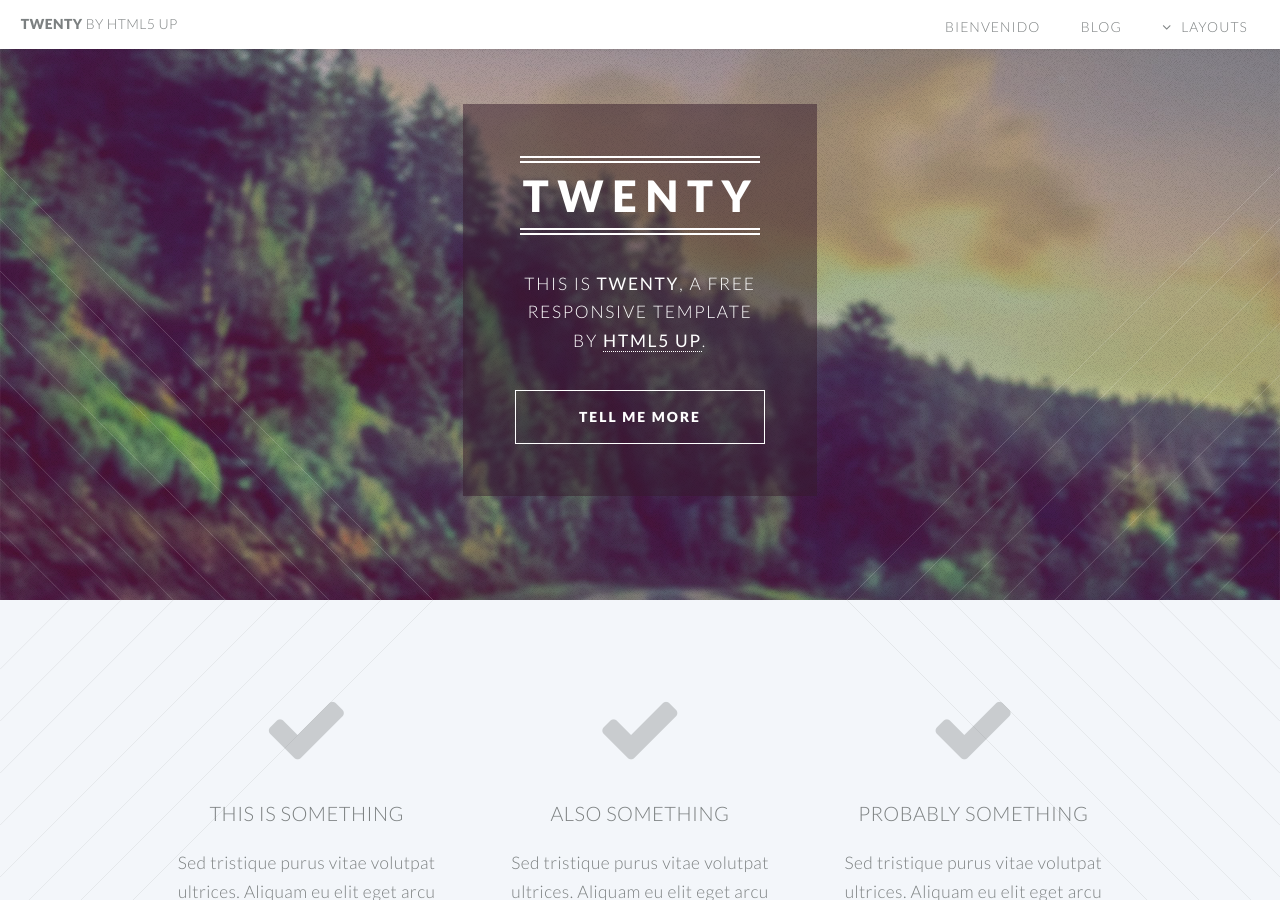
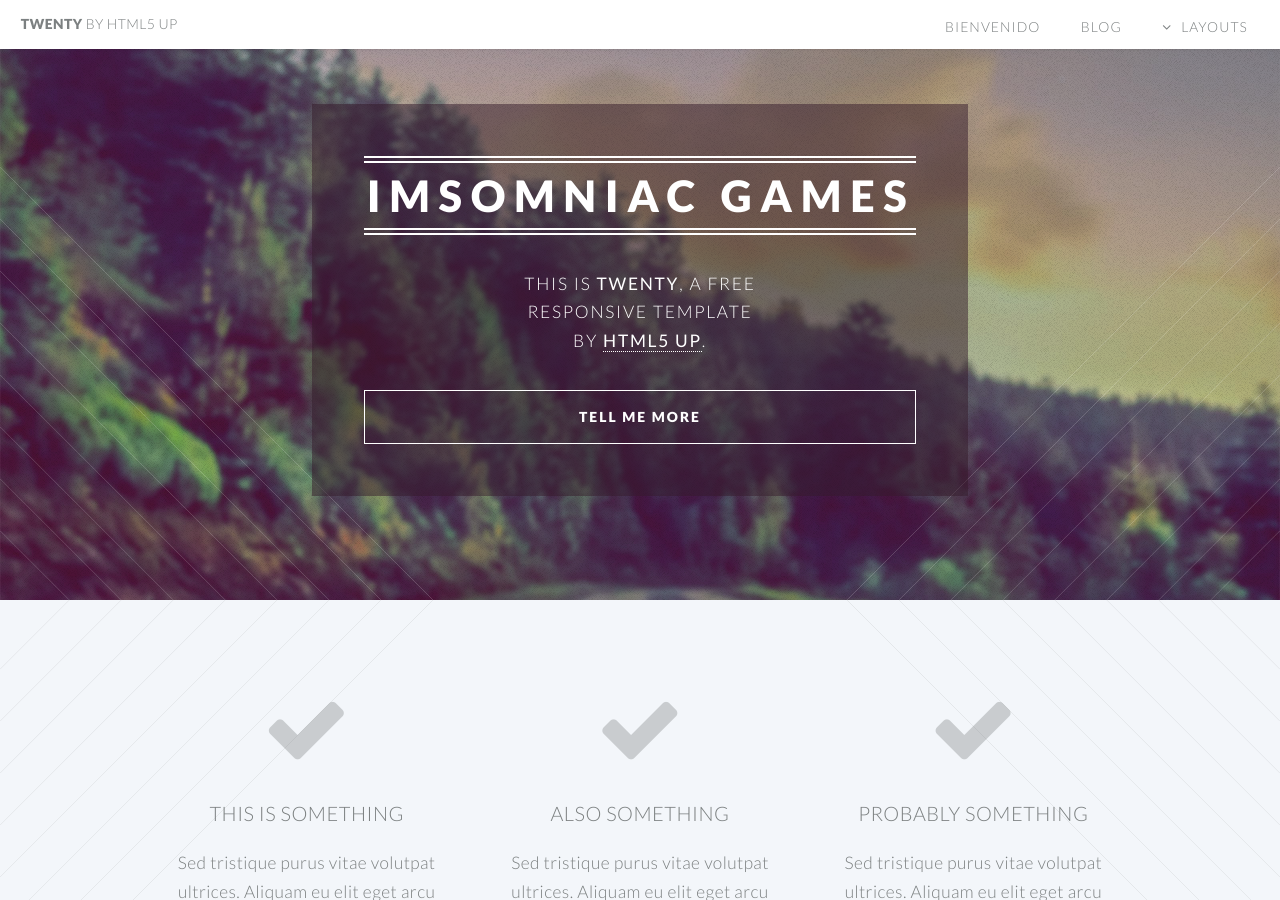
Before and after one commit to Vico2001/Vico2001.github.io, a Jekyll site: the page built from index.html, in a window 1280 px wide and 900 px high. Built offline with Jekyll 4.4.1, drawn with Linux system fonts in a browser that asks for light colours.

Commit message:
Update banner.html

```diff
--- a/_includes/banner.html
+++ b/_includes/banner.html
@@ -10,7 +10,7 @@
     <div class="inner">
 
         <header>
-            <h2>TWENTY</h2>
+            <h2>Imsomniac Games</h2>
         </header>
         <p>This is <strong>Twenty</strong>, a free
         <br />
```
